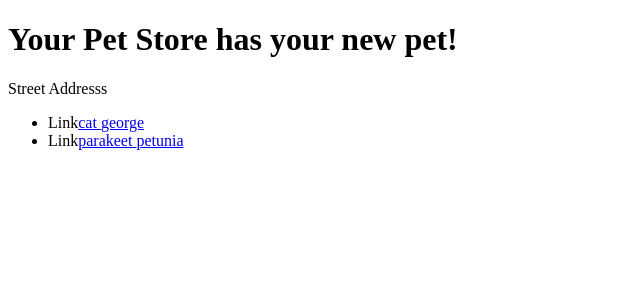
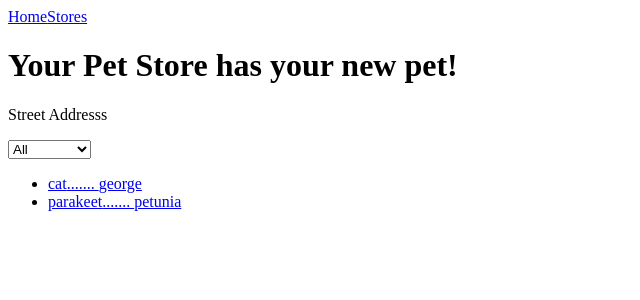
Before and after one commit to krogseng/pet-store-routes, a React (Create React App) app: page /store/1 in a window 1280 px wide. Shown: the top 300 px of the page, without its empty margins (0-640 px from the left). Built offline with nearby package versions, Linux system fonts and the light colour scheme.

Commit message:
Nav Bar installed

```diff
--- a/src/components/Store.js
+++ b/src/components/Store.js
@@ -4,6 +4,7 @@ import PetDetail from './PetDetail';
 
 function Pets(props) {
     const match = props.match.url;
+
     const petsAtThisStore = props.pets.filter(pet => {
         return pet.storeId === props.storeId;
     })
@@ -13,7 +14,7 @@ function Pets(props) {
             {
                 petsAtThisStore.map(pet => {
                     return (
-                        <li key={pet.pet_id}>Link
+                        <li key={pet.pet_id}>
                             {<Link to={{
                                 pathname: `${match}/pets/${pet.pet_id}`,
                                 state: [{
@@ -22,7 +23,7 @@ function Pets(props) {
                                     type: pet.type
                                 }]
                             }}>
-                                {pet.type} {pet.name}
+                                {pet.type}....... {pet.name}
                             </Link>}
                         </li >
                     )
@@ -36,11 +37,23 @@ function Pets(props) {
 function Store(props) {
     const pets = props.pets;
     const storeId = props.match.params.store_id;
+    const selected = props.selectedValue;
+    console.log('select', selected);
     return (
         <div>
             <h1>Your Pet Store has your new pet!
             </h1>
             <p>Street Addresss</p>
+            <div>
+                <select id="petTypes" name="petType">
+                    <option value="all" defaultValue>All</option>
+                    <option value="sloth">Sloths</option>
+                    <option value="parakeet">Parakeets</option>
+                    <option value="cat">Cats</option>
+                    <option value="dog">Dogs</option>
+                </select>
+
+            </div>
             <Route path={props.match.url} render={(props) => {
                 return <Pets { ...props } pets={pets} storeId={+storeId} />
             }}
@@ -49,14 +62,8 @@ function Store(props) {
                 return <PetDetail { ...props } pets={pets} />
             }}
             />
-        </div>
+        </div >
     )
 };
 
 export default Store;
-/*
-   <Route path='/store/:store_id' render={(props) => (
-                <Store { ...props }
-                    stores={this.state.stores}
-                    pets={this.state.pets} />
-            )} />*/
--- a/src/containers/App.js
+++ b/src/containers/App.js
@@ -1,5 +1,5 @@
 import React, { Component } from 'react';
-import { Route } from 'react-router-dom';
+import { Route, NavLink } from 'react-router-dom';
 import Home from '../components/Home';
 import Stores from '../components/Stores';
 import Store from '../components/Store';
@@ -71,6 +71,9 @@ class App extends Component {
   render() {
     return (
       <div>
+        <NavLink to="/">Home</NavLink>
+        <NavLink to="/stores">Stores</NavLink>
+
         <Route exact path='/' component={Home} />
         <Route path='/stores' render={(props) => (
           <Stores { ...props }
```
